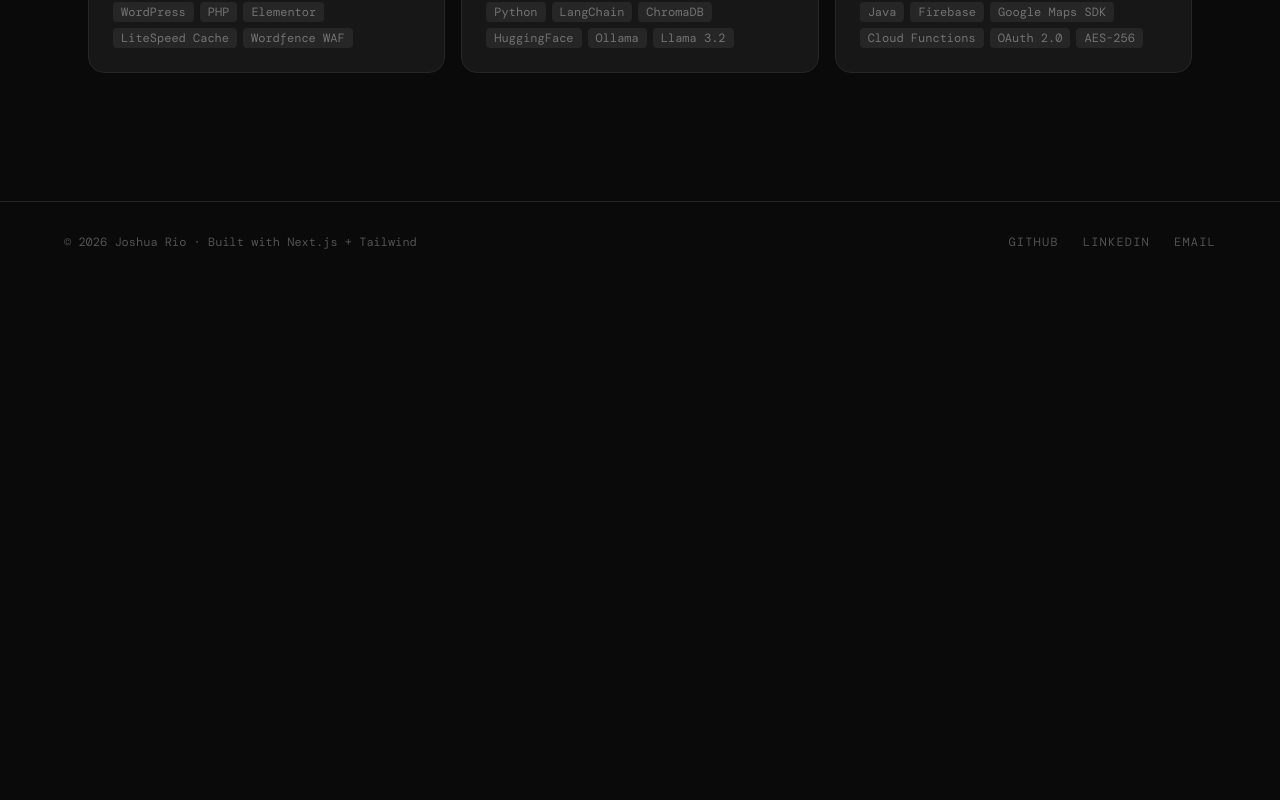
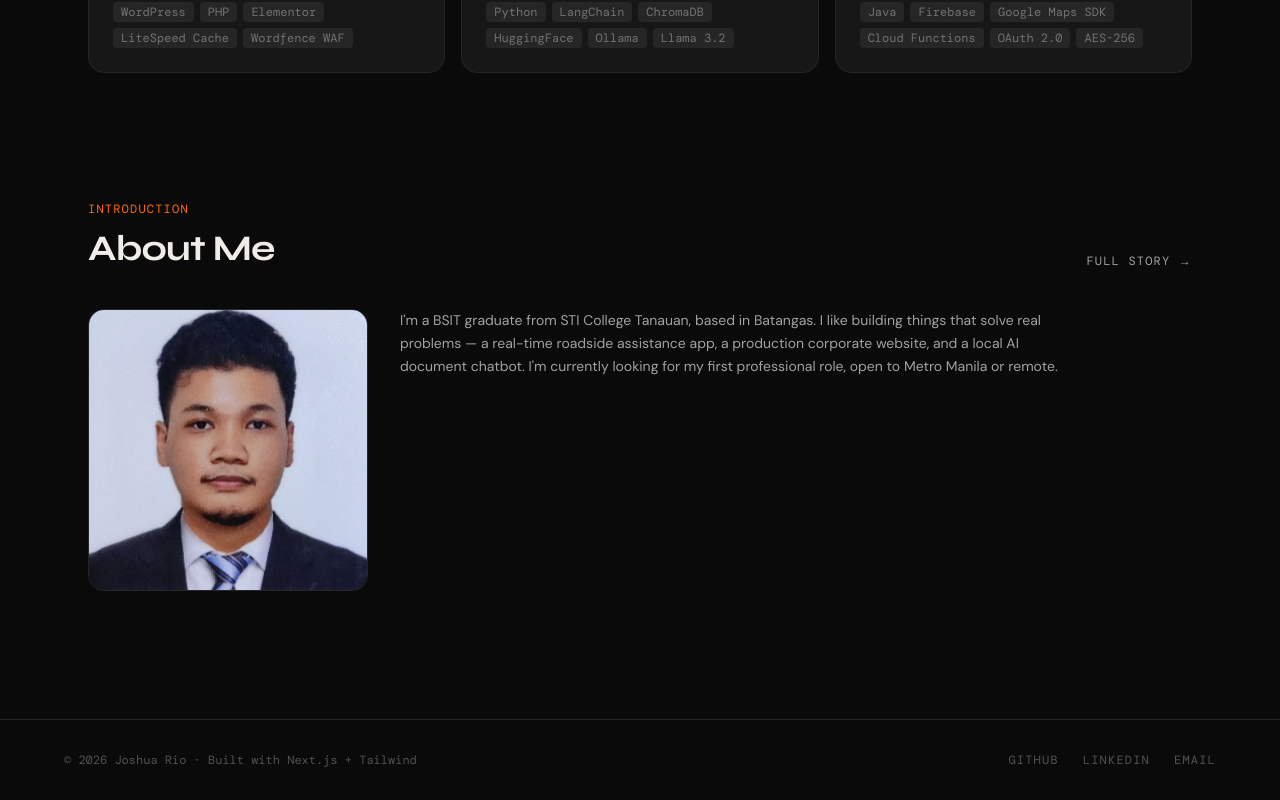
Before and after one commit to JRioP/Rio_Joshua_Portfolio, a Next.js app: page / in a window 1280 px wide. Shown: the part 946-1746 px from the top of the page. Before the commit the page ends 1228 px from the top, so only its background shows below. Built offline with nearby package versions, Linux system fonts and the light colour scheme.

Commit message:
Added About Section

```diff
--- a/app/page.tsx
+++ b/app/page.tsx
@@ -1,3 +1,4 @@
+import Image from "next/image";
 import { PROJECTS } from "@/lib/projects";
 import { RotatingText } from "@/components/RotatingText";
 
@@ -12,6 +13,7 @@ const TECH_STACK = [
   { label: "MySQL", category: "DB" },
   { label: "Git", category: "Tools" },
   { label: "Figma", category: "Tools" },
+  { label: "WordPress", category: "CMS" },
 ];
 
 export default function Home() {
@@ -156,6 +158,50 @@ export default function Home() {
           ))}
         </div>
       </section>
+
+      {/* About Me */}
+      <section className="w-full mt-32">
+        <div className="flex items-end justify-between mb-10">
+          <div>
+            <p className="font-mono text-xs text-orange-500 tracking-widest uppercase mb-3">
+              Introduction
+            </p>
+            <h2 className="font-display text-4xl font-bold tracking-tight">
+              About Me
+            </h2>
+          </div>
+          <a
+            href="/about"
+            className="font-mono text-xs text-neutral-400 hover:text-orange-500 transition-colors uppercase tracking-widest"
+          >
+            Full story →
+          </a>
+        </div>
+
+        <div className="flex flex-col md:flex-row gap-8 items-start">
+          {/* Image */}
+          <div className="flex-shrink-0">
+            <Image
+              src="/images/about.jpg"
+              alt="Joshua"
+              width={280}
+              height={280}
+              className="rounded-2xl border border-neutral-800 object-cover"
+              priority={false}
+            />
+          </div>
+
+          {/* Text */}
+          <div className="max-w-2xl">
+            <p className="text-neutral-400 text-sm leading-relaxed mb-5">
+             I'm a BSIT graduate from STI College Tanauan, based in Batangas.
+             I like building things that solve real problems — a real-time roadside assistance app, a production corporate website, and a local AI document chatbot.
+              I'm currently looking for my first professional role, open to Metro Manila or remote.
+            </p>
+          </div>
+        </div>
+      </section>
+
     </main>
   );
 }
```
Also changed, not shown: public/images/about.jpg (added).
